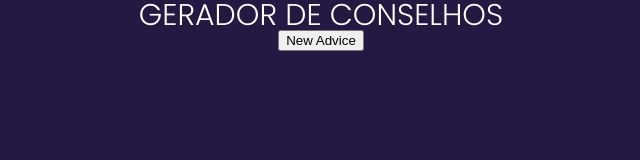
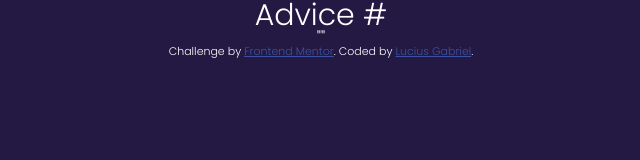
Before and after one commit to LuciusGabriel/advice-generator-app, a plain HTML site: page index.html in a window 1280 px wide. Shown: the whole page, without its empty margins (319-959 px from the left). Drawn offline with Linux system fonts and the light colour scheme; no server answers.

Commit message:
Att Projeto

```diff
--- a/index.html
+++ b/index.html
@@ -1,22 +1,30 @@
 <!DOCTYPE html>
-<html lang="pt-br">
+<html lang="en">
 <head>
-    <meta charset="UTF-8">
-    <meta http-equiv="X-UA-Compatible" content="IE=edge">
-    <meta name="viewport" content="width=device-width, initial-scale=1.0">
-    <title>ADVICE GENERATOR</title>
-    <link rel="stylesheet" href="css/reset.css">
-    <link rel="stylesheet" href="css/style.css">
+  <meta charset="UTF-8">
+  <meta name="viewport" content="width=device-width, initial-scale=1.0"> <!-- displays site properly based on user's device -->
+
+  <link rel="icon" type="image/png" sizes="32x32" href="./img/favicon-32x32.png">
+  <link rel="stylesheet" href="css/reset.css">
+  <link rel="stylesheet" href="css/style.css">
+
+  <title>Frontend Mentor | Advice generator app</title>
+
+  <!-- Feel free to remove these styles or customise in your own stylesheet 👍 -->
+  <style>
+    .attribution { font-size: 11px; text-align: center; }
+    .attribution a { color: hsl(228, 45%, 44%); }
+  </style>
 </head>
 <body>
-    <header>
-        <h1>GERADOR DE CONSELHOS</h1>
-    </header>
-    <main>
-        <h1 id="id-advice"></h1>
-        <p id="advice"></p>
-        <input type="button" value="New Advice" onclick="fetchAdvice()">
-    </main>
-    <script src="js/main.js"></script>
+
+  <h1>Advice #<p id=""></p><!-- Advice ID goes here --></h1>
+
+  "<!-- Advice text goes here -->"
+
+  <div class="attribution">
+    Challenge by <a href="https://www.frontendmentor.io?ref=challenge" target="_blank">Frontend Mentor</a>.
+    Coded by <a href="#">Lucius Gabriel</a>.
+  </div>
 </body>
 </html>
```
Also changed, not shown: img/favicon-32x32.png (added), img/icon-dice.svg (added), img/pattern-divider-desktop.svg (added), img/pattern-divider-mobile.svg (added).
